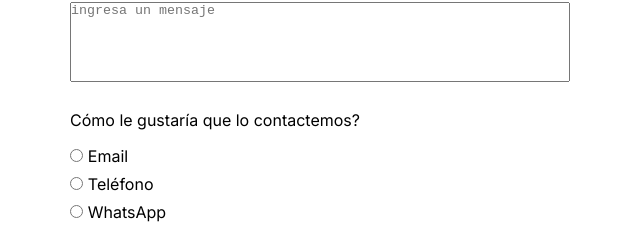
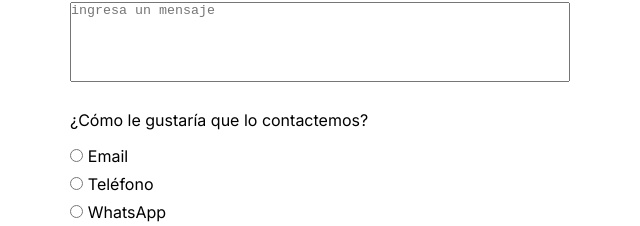
Before and after one commit to jeinszz01/barberia, a plain HTML site: page contacto.html in a window 1280 px wide. Shown: the part 574-800 px from the top of the page, 320-960 px from the left. Drawn offline with Linux system fonts and the light colour scheme.

Commit message:
contacto.html modificado

```diff
--- a/contacto.html
+++ b/contacto.html
@@ -5,7 +5,7 @@
     <meta http-equiv="X-UA-Compatible" content="IE=edge">
     <meta name="viewport" content="width=device-width, initial-scale=1.0">
     <link rel="stylesheet" href="./css/style.css">
-    <title>Contacto - barbería</title>
+    <title>Contacto - Barbería</title>
 </head>
 <body>
 
@@ -36,7 +36,7 @@
                 <textarea id="mensaje" placeholder="ingresa un mensaje"></textarea>
 
                 <div class="radios">
-                    <p>Cómo le gustaría que lo contactemos?</p>
+                    <p>¿Cómo le gustaría que lo contactemos?</p>
                     <label><input type="radio" name="contacto">Email</label>
                     <label><input type="radio" name="contacto">Teléfono</label>
                     <label><input type="radio" name="contacto">WhatsApp</label>
```
